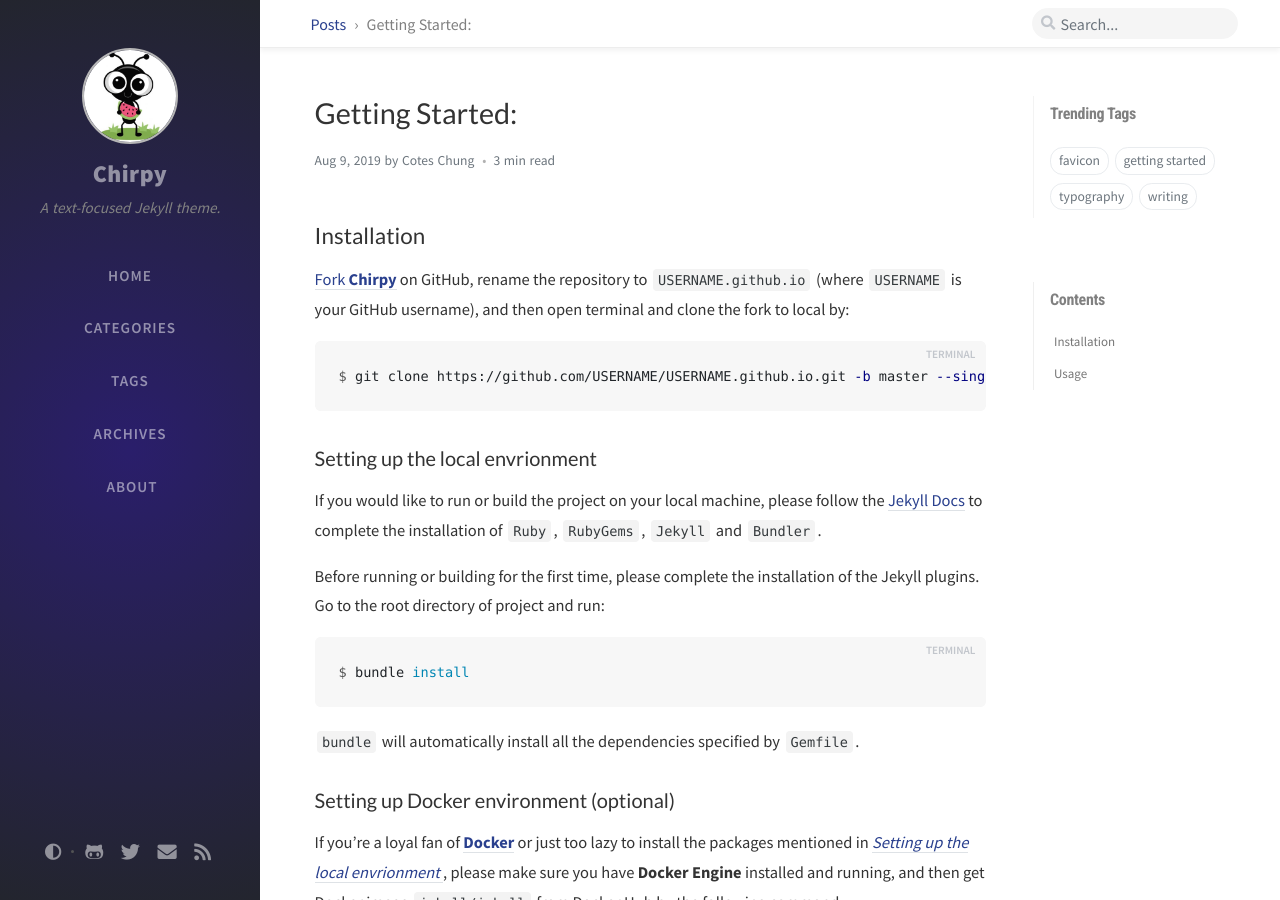
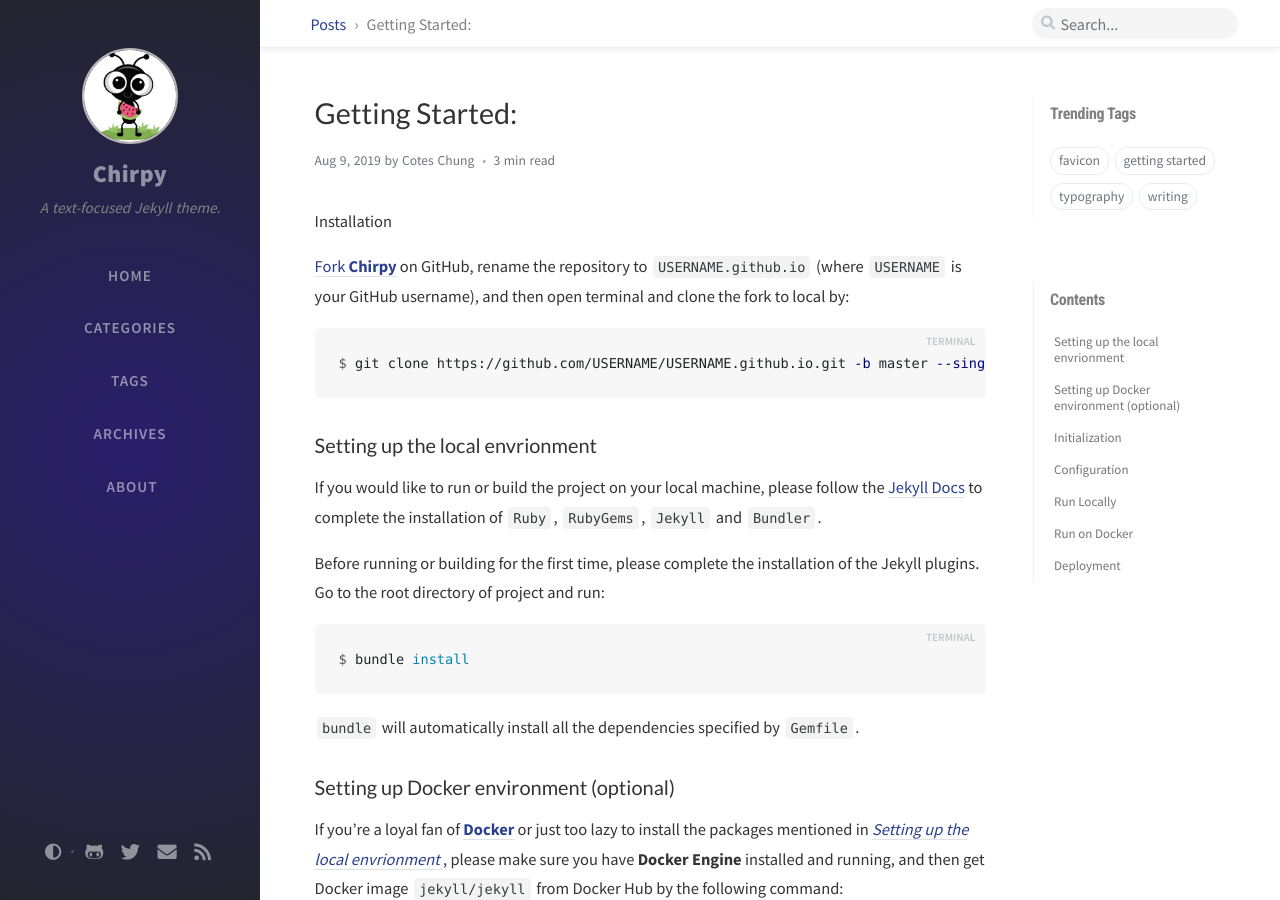
Before and after one commit to davbree/oval-strawberry, a Jekyll site: the page built from _posts/2019-08-09-getting-started.md, in a window 1280 px wide and 900 px high. Built offline with Jekyll 4.4.1, drawn with Linux system fonts in a browser that asks for light colours; nearby versions of some CDN libraries; comment, search, counter and statistics services are not loaded.

Commit message:
2019-08-09-getting-started.md: updated markdown_content

```diff
--- a/_posts/2019-08-09-getting-started.md
+++ b/_posts/2019-08-09-getting-started.md
@@ -11,7 +11,7 @@ pin: true
 ---
 
 
-## Installation
+Installation
 
 [Fork **Chirpy**](https://github.com/cotes2020/jekyll-theme-chirpy/fork) on GitHub, rename the repository to `USERNAME.github.io` (where `USERNAME` is your GitHub username), and then open terminal and clone the fork to local by:
 
```
